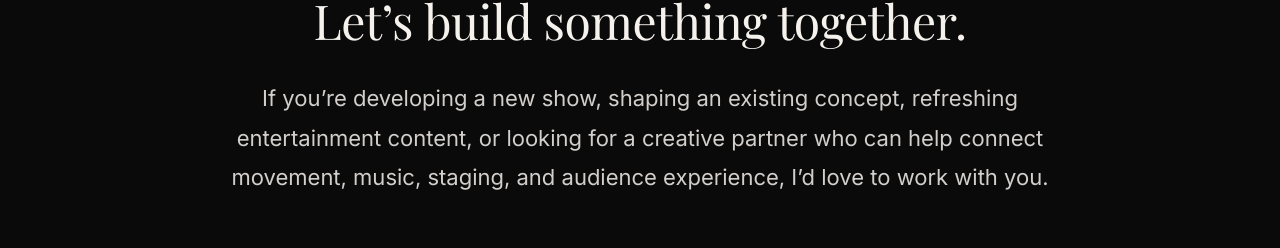
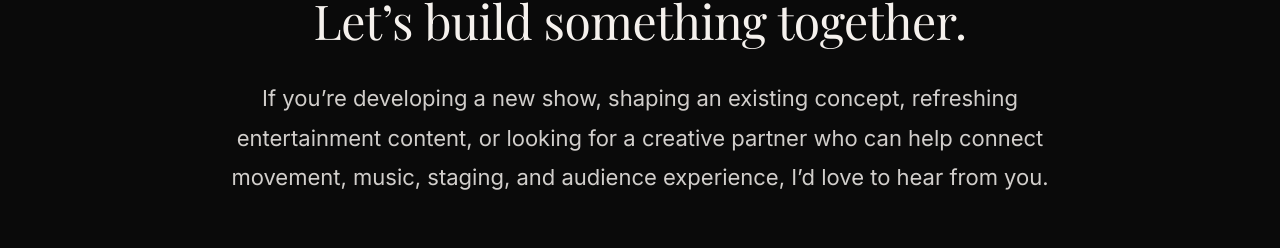
Before and after one commit to scotchem/david-scotchford-website, a React (Vite) app: page / in a window 1280 px wide. Shown: the part 6334-6582 px from the top of the page. Built offline with nearby package versions, Linux system fonts and the light colour scheme.

Commit message:
Homepage: closing copy - change to I'd love to hear from you

```diff
--- a/src/pages/Home.tsx
+++ b/src/pages/Home.tsx
@@ -202,7 +202,7 @@ export default function Home({ setCurrentPage }: HomeProps) {
         <div className="section-container">
           <h2 className="closing-title">Let’s build something together.</h2>
           <p className="closing-text">
-            If you’re developing a new show, shaping an existing concept, refreshing entertainment content, or looking for a creative partner who can help connect movement, music, staging, and audience experience, I’d love to work with you.
+            If you’re developing a new show, shaping an existing concept, refreshing entertainment content, or looking for a creative partner who can help connect movement, music, staging, and audience experience, I’d love to hear from you.
           </p>
           <button className="cta-button" onClick={() => setCurrentPage && setCurrentPage('contact')}>Contact David</button>
         </div>
```
